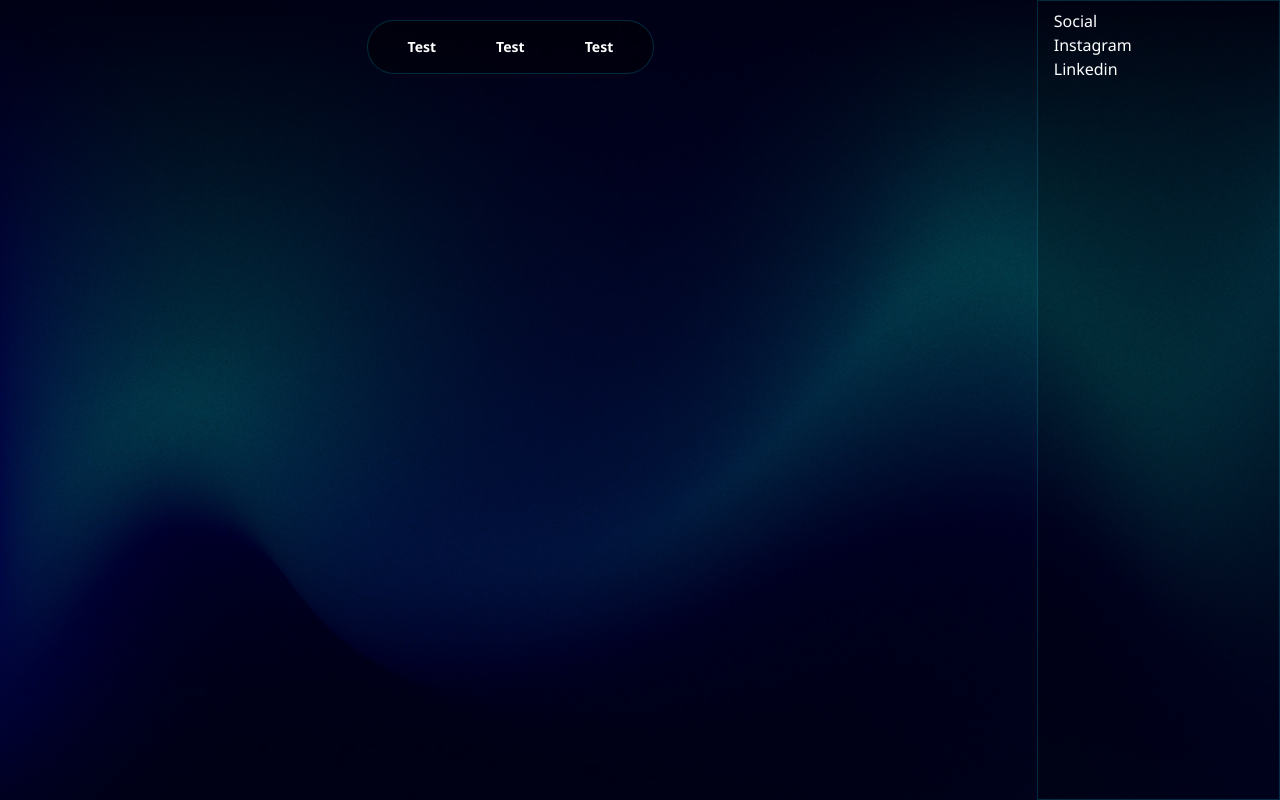
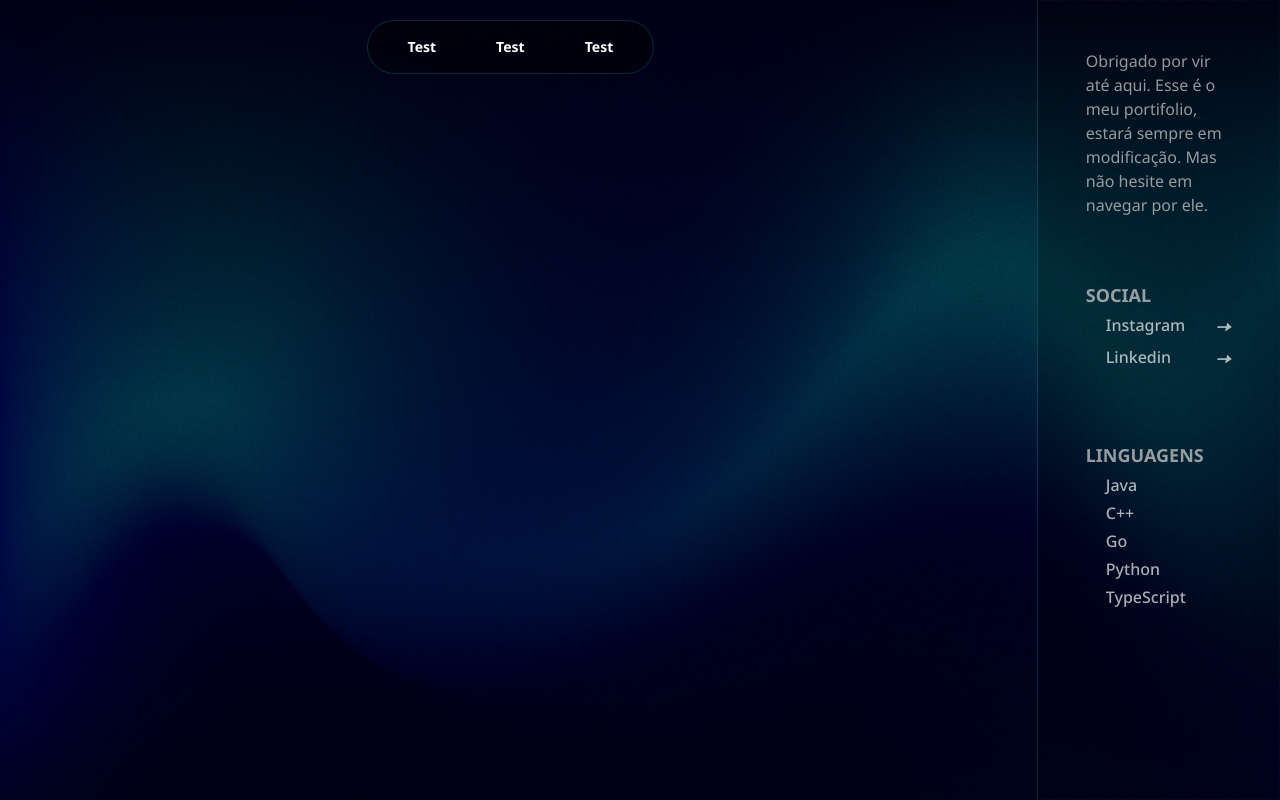
Before and after one commit to CarlosHip1900/my-web, a Next.js app: page / in a window 1280 px wide. Built offline with nearby package versions, Linux system fonts and the light colour scheme; some icons are missing.

Commit message:
feat: buttons in sidbar

```diff
--- a/app/components/sidebar.tsx
+++ b/app/components/sidebar.tsx
@@ -3,13 +3,29 @@ import Link from "next/link";
 
 export default function Sidebar() {
     return (
-        <div className="bg-black/20 border min-h-screen border-cyan-400/20 px-4 py-2">
+        <div className="bg-black/20 border border-cyan-900/10 border-l-cyan-400/20 min-h-screen p-4">
+            <p className="p-8 text-stone-300/70">
+                Obrigado por vir até aqui. Esse é o meu portifolio, estará sempre em modificação. Mas não hesite em navegar por ele.
+            </p>
             {
                 SidebarButtonBlock(
                     "Social",
-                     [
-                        SidebarButton("/link", "Instagram"),
-                        SidebarButton("/link", "Linkedin")
+                    [
+                        SidebarMediaButton("ci ci-instagram", "/link", "Instagram"),
+                        SidebarMediaButton("ci ci-linkedin", "/link", "Linkedin")
+                    ]
+                )
+            }
+
+            {
+                SidebarButtonBlock(
+                    "Linguagens",
+                    [
+                        SidebarStackButton("ci ci-java", "Java"),
+                        SidebarStackButton("ci ci-cpp", "C++"),
+                        SidebarStackButton("ci ci-go", "Go"),
+                        SidebarStackButton("ci ci-python", "Python"),
+                        SidebarStackButton("ci ci-ts", "TypeScript")
                     ]
                 )
             }
@@ -19,25 +35,50 @@ export default function Sidebar() {
 
 export function SidebarButtonBlock(title: string, buttons: Array<React.JSX.Element>) {
     return (
-        <div className="justify-center text-left">
-            <h4 className="">{title}</h4>
+        <div className="justify-center text-left p-8">
+            <h4 className="text-stone-300/70 uppercase font-bold text-lg">{title}</h4>
             <ul>
                 {buttons.map((btn, index) => (
-                <li key={index} className="w-full">
-                    {btn}
-                </li>
-            ))}
+                    <li key={index}>
+                        {btn}
+                    </li>
+                ))}
             </ul>
         </div>
     );
 }
 
-export function SidebarButton(route: string, title: string): React.JSX.Element {
+export function SidebarMediaButton(icon_class: string, route: string, title: string): React.JSX.Element {
     return (
         <Link
             href={route}
         >
-            <h4>{title}</h4>
+            <div className="flex flex-row gap-5 font-medium text-stone-100/70 text-base content-center items-stretch my-1 font-poppins-mono">
+                <div className="flex-none py-1">
+                    <i className={`${icon_class} ci-lg`}></i>
+                </div>
+
+                <div className="flex-2">
+                    <h4>{title}</h4>
+                </div>
+                <div className="flex-1 text-end">
+                    <i className="text-xl">🠆</i>
+                </div>
+            </div>
         </Link>
     );
 }
+
+export function SidebarStackButton(icon_class: string, title: string) {
+    return (
+        <div className="flex flex-row gap-5 font-medium text-stone-100/70 text-base content-center items-stretch my-1 font-poppins-mono">
+                <div className="flex-none py-1">
+                    <i className={`${icon_class} ci-lg`}></i>
+                </div>
+
+                <div className="flex-2">
+                    <h4>{title}</h4>
+                </div>
+            </div>
+    );
+}
```
